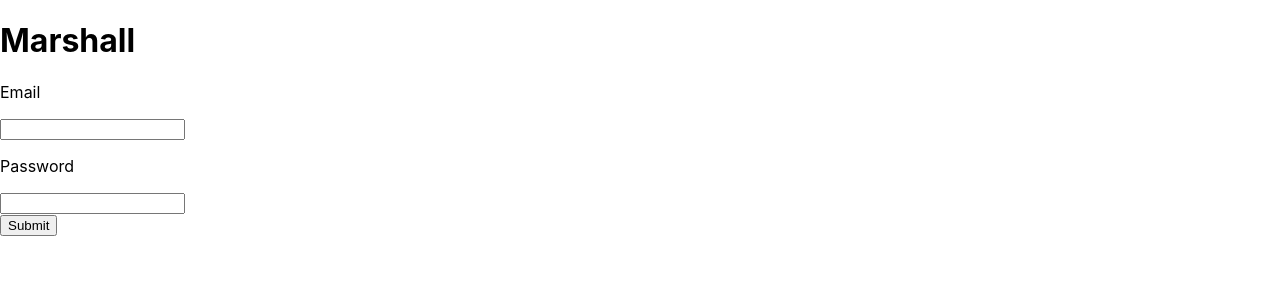
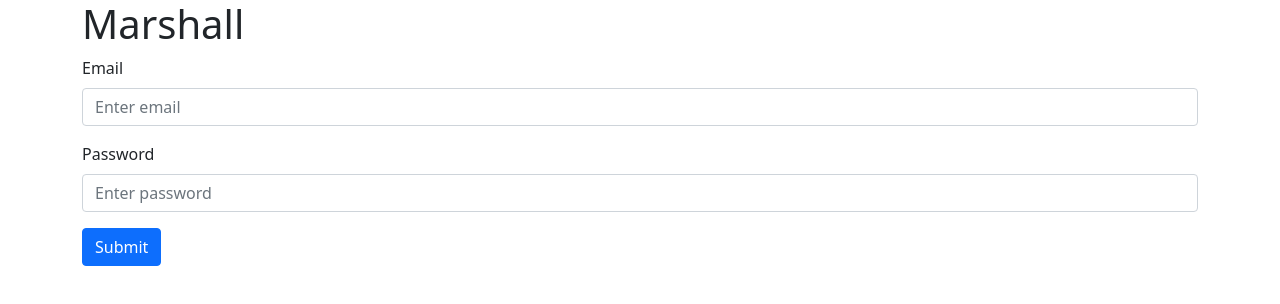
Before and after one commit to markbradley27/marshall, a React (Create React App) app in the folder app/: page /login in a window 1280 px wide. Shown: the top 304 px of the page. Built offline with nearby package versions, Linux system fonts and the light colour scheme; no server answers.

Commit message:
Add some bootstrap.

```diff
--- a/app/package.json
+++ b/app/package.json
@@ -13,9 +13,11 @@
     "@types/react": "^17.0.27",
     "@types/react-dom": "^17.0.9",
     "@types/react-router-dom": "^5.3.0",
+    "bootstrap": "^5.1.2",
     "firebase": "^9.1.1",
     "geojson-bounding-box": "^0.2.0",
     "react": "^17.0.2",
+    "react-bootstrap": "^1.6.4",
     "react-dom": "^17.0.2",
     "react-router-dom": "^5.3.0",
     "react-scripts": "4.0.3",
@@ -45,5 +47,8 @@
       "last 1 firefox version",
       "last 1 safari version"
     ]
+  },
+  "devDependencies": {
+    "sass": "^1.42.1"
   }
 }
--- a/app/src/App.css
+++ /dev/null
@@ -1,38 +0,0 @@
-.App {
-  text-align: center;
-}
-
-.App-logo {
-  height: 40vmin;
-  pointer-events: none;
-}
-
-@media (prefers-reduced-motion: no-preference) {
-  .App-logo {
-    animation: App-logo-spin infinite 20s linear;
-  }
-}
-
-.App-header {
-  background-color: #282c34;
-  min-height: 100vh;
-  display: flex;
-  flex-direction: column;
-  align-items: center;
-  justify-content: center;
-  font-size: calc(10px + 2vmin);
-  color: white;
-}
-
-.App-link {
-  color: #61dafb;
-}
-
-@keyframes App-logo-spin {
-  from {
-    transform: rotate(0deg);
-  }
-  to {
-    transform: rotate(360deg);
-  }
-}
--- /dev/null
+++ b/app/src/App.scss
@@ -0,0 +1 @@
+@import "~bootstrap/scss/bootstrap"
--- a/app/src/App.tsx
+++ b/app/src/App.tsx
@@ -1,15 +1,16 @@
-import "./App.css";
+import "./App.scss";
 import Activity from "./components/Activity";
 import Login from "./components/Login";
 import Logout from "./components/Logout";
 import { AuthProvider } from "./contexts/auth";
 
 import { BrowserRouter, Route, Switch } from "react-router-dom";
+import Container from "react-bootstrap/Container";
 
 function App() {
   return (
     <AuthProvider>
-      <div>
+      <Container>
         <h1>Marshall</h1>
         <BrowserRouter>
           <Switch>
@@ -24,7 +25,7 @@ function App() {
             </Route>
           </Switch>
         </BrowserRouter>
-      </div>
+      </Container>
     </AuthProvider>
   );
 }
--- a/app/src/components/Login.tsx
+++ b/app/src/components/Login.tsx
@@ -1,6 +1,8 @@
 import { useAuth } from "../contexts/auth";
 
 import { useState } from "react";
+import Button from "react-bootstrap/Button";
+import Form from "react-bootstrap/Form";
 
 function Login() {
   const [email, setEmail] = useState("");
@@ -17,29 +19,29 @@ function Login() {
     return <h2>Signed in as {auth.user.displayName}.</h2>;
   } else {
     return (
-      <form onSubmit={handleSubmit}>
-        <label>
-          <p>Email</p>
-          <input
-            type="text"
+      <Form onSubmit={handleSubmit}>
+        <Form.Group className="mb-3" controlId="formBasicEmail">
+          <Form.Label>Email</Form.Label>
+          <Form.Control
+            type="email"
+            placeholder="Enter email"
             onChange={(e) => {
               setEmail(e.target.value);
             }}
           />
-        </label>
-        <label>
-          <p>Password</p>
-          <input
+        </Form.Group>
+        <Form.Group className="mb-3" controlId="formBasicPassword">
+          <Form.Label>Password</Form.Label>
+          <Form.Control
             type="password"
+            placeholder="Enter password"
             onChange={(e) => {
               setPassword(e.target.value);
             }}
           />
-        </label>
-        <div>
-          <button type="submit">Submit</button>
-        </div>
-      </form>
+        </Form.Group>
+        <Button type="submit">Submit</Button>
+      </Form>
     );
   }
 }
--- a/app/src/index.css
+++ /dev/null
@@ -1,13 +0,0 @@
-body {
-  margin: 0;
-  font-family: -apple-system, BlinkMacSystemFont, 'Segoe UI', 'Roboto', 'Oxygen',
-    'Ubuntu', 'Cantarell', 'Fira Sans', 'Droid Sans', 'Helvetica Neue',
-    sans-serif;
-  -webkit-font-smoothing: antialiased;
-  -moz-osx-font-smoothing: grayscale;
-}
-
-code {
-  font-family: source-code-pro, Menlo, Monaco, Consolas, 'Courier New',
-    monospace;
-}
--- a/app/src/index.tsx
+++ b/app/src/index.tsx
@@ -1,5 +1,4 @@
 import "./firebase";
-import "./index.css";
 
 import App from "./App";
 import reportWebVitals from "./reportWebVitals";
```
Also changed, not shown: 1 other file (tests, documents, lock files or other folders).
